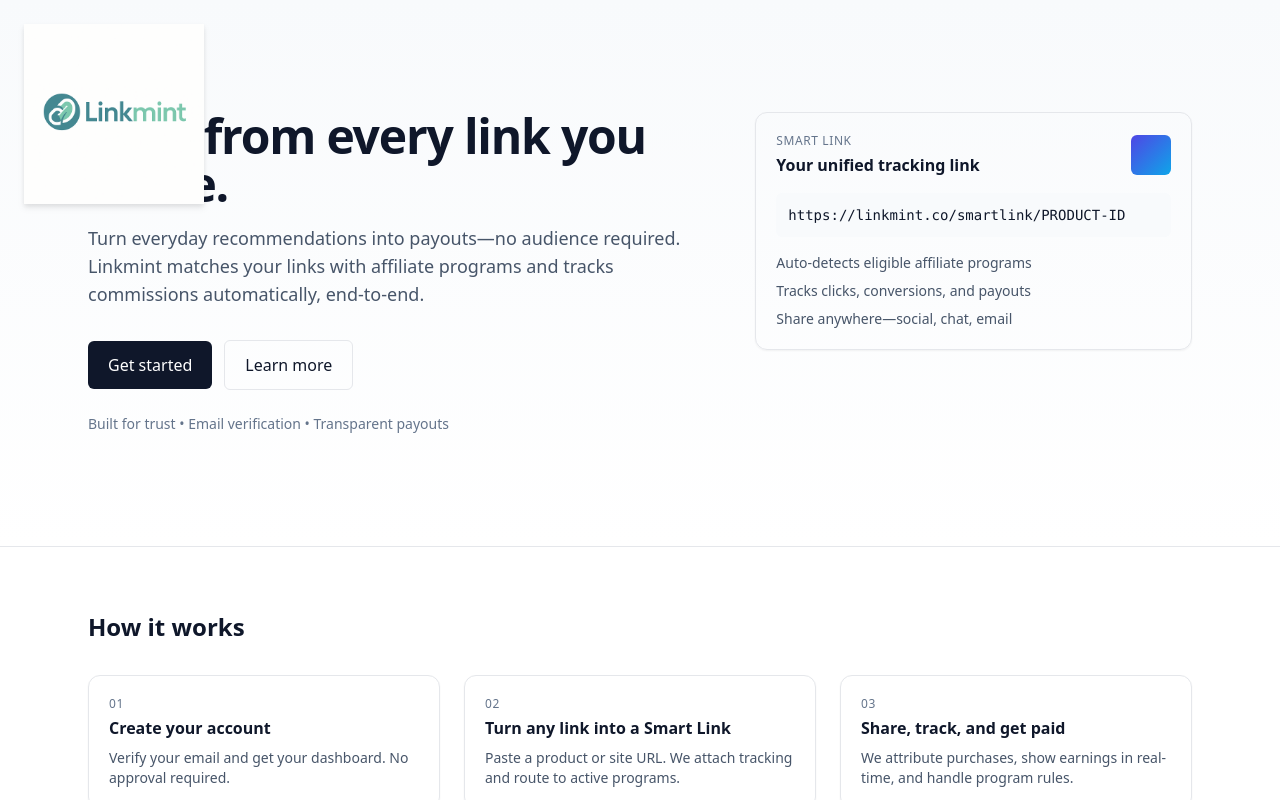
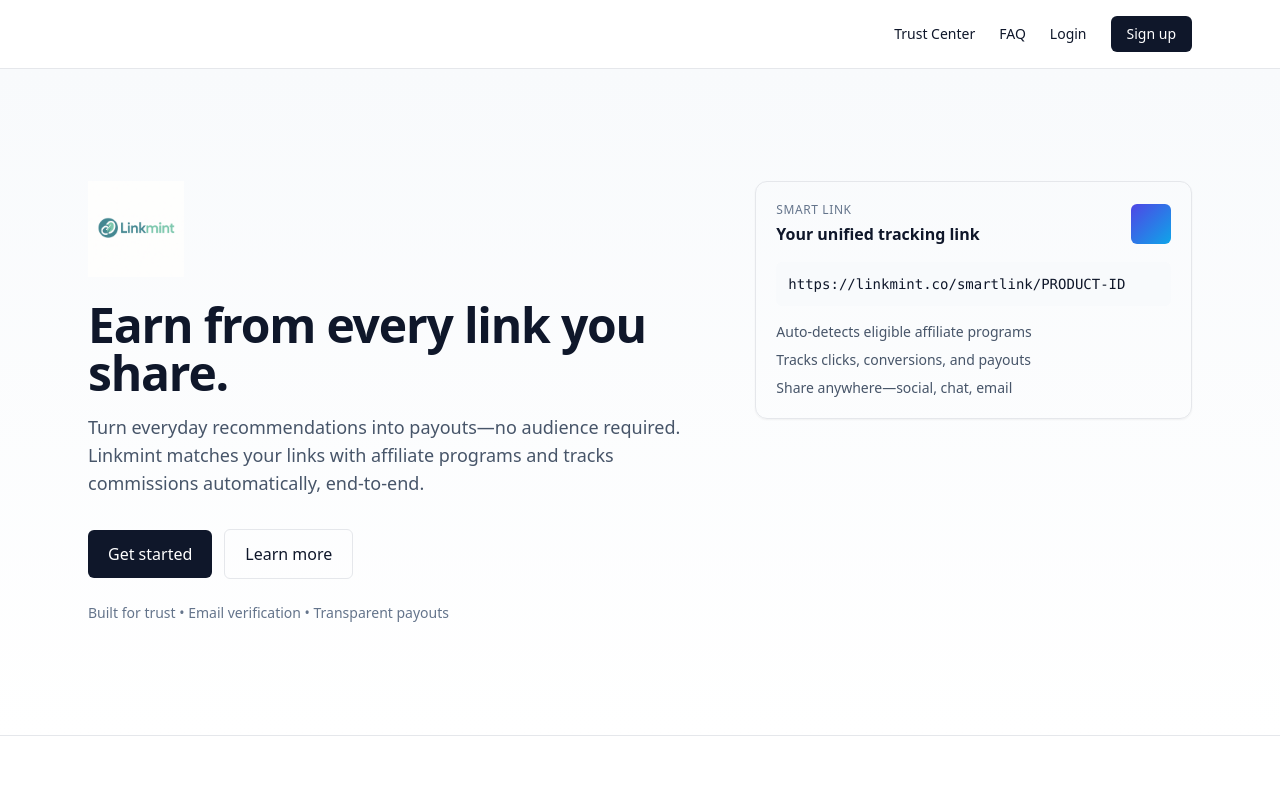
Before and after one commit to begintolern/Linkmint, a Next.js app: page / in a window 1280 px wide. Shown: the top 800 px of the page. Built offline with nearby package versions, Linux system fonts and the light colour scheme; no server answers.

Commit message:
Update landing page: remove header text, use hero logo as main brand display

```diff
--- a/app/page.tsx
+++ b/app/page.tsx
@@ -8,23 +8,49 @@ import Image from "next/image";
 export default function HomePage() {
   return (
     <main className="min-h-screen bg-white text-slate-900">
-      {/* Fixed brand logo (always visible while scrolling) */}
-      <div className="fixed left-6 top-6 z-50">
-        <Image
-          src="/logo.png"
-          alt="Linkmint logo"
-          width={180}
-          height={180}
-          priority
-          className="h-[120px] w-auto sm:h-[150px] md:h-[180px] drop-shadow-md"
-        />
-      </div>
+      {/* Nav */}
+      <header className="border-b">
+        <div className="mx-auto max-w-6xl px-6 py-4 flex items-center justify-between">
+          <Link href="/" className="flex items-center gap-2">
+            {/* Removed small Linkmint text */}
+          </Link>
+
+          <nav className="hidden md:flex items-center gap-6 text-sm">
+            <Link href="/trust-center" className="hover:text-slate-600">
+              Trust Center
+            </Link>
+            <Link href="/faq" className="hover:text-slate-600">
+              FAQ
+            </Link>
+            <Link href="/login" className="hover:text-slate-600">
+              Login
+            </Link>
+            <Link
+              href="/signup"
+              className="inline-flex items-center rounded-md bg-slate-900 px-4 py-2 text-white"
+            >
+              Sign up
+            </Link>
+          </nav>
+        </div>
+      </header>
 
       {/* Hero */}
       <section className="relative isolate">
         <div className="absolute inset-0 -z-10 bg-gradient-to-b from-slate-50 to-white" />
-        <div className="mx-auto max-w-6xl px-6 pt-28 pb-20 lg:py-28 grid lg:grid-cols-12 gap-10">
+        <div className="mx-auto max-w-6xl px-6 py-20 lg:py-28 grid lg:grid-cols-12 gap-10">
           <div className="lg:col-span-7">
+            <div className="mb-6">
+              <Image
+                src="/logo.png"
+                alt="Linkmint"
+                width={220}
+                height={220}
+                priority
+                className="h-16 w-auto sm:h-20 md:h-24"
+              />
+            </div>
+
             <h1 className="text-4xl/tight sm:text-5xl font-bold tracking-tight">
               Earn from every link you share.
             </h1>
```
